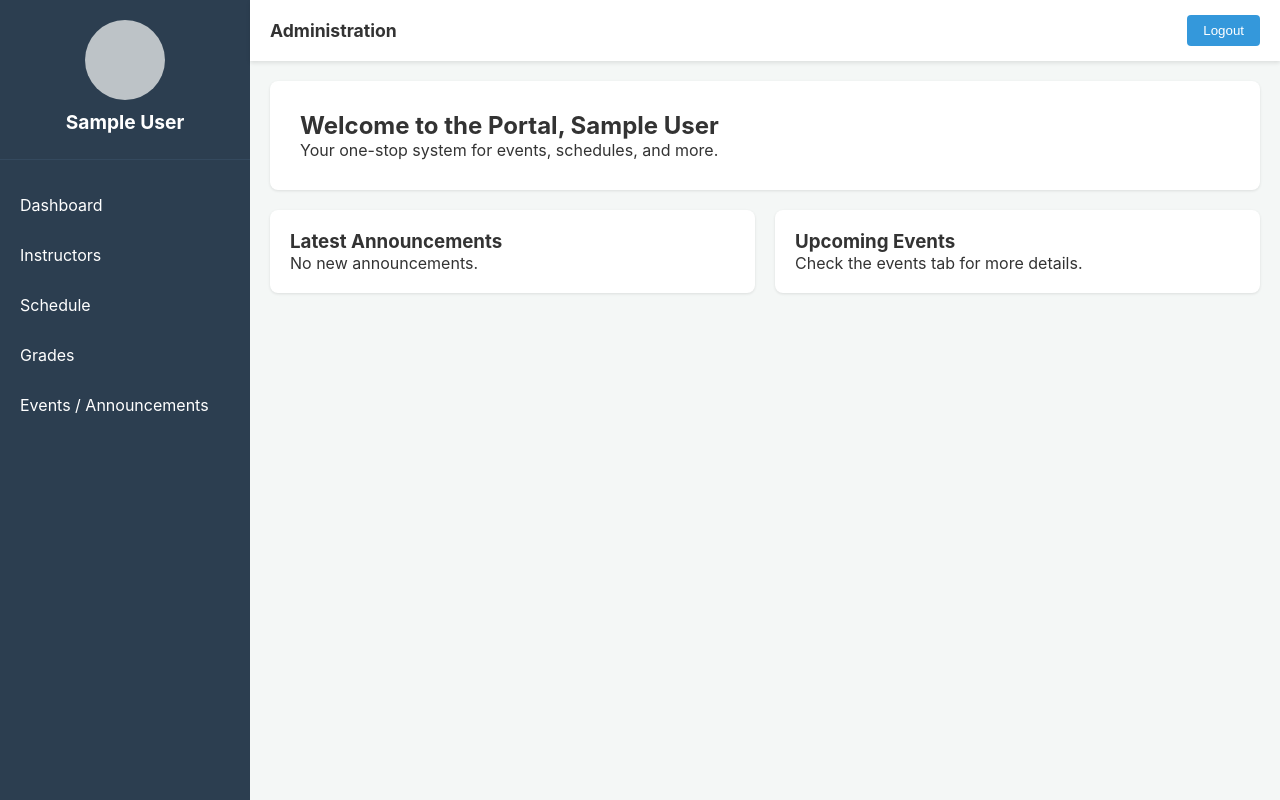
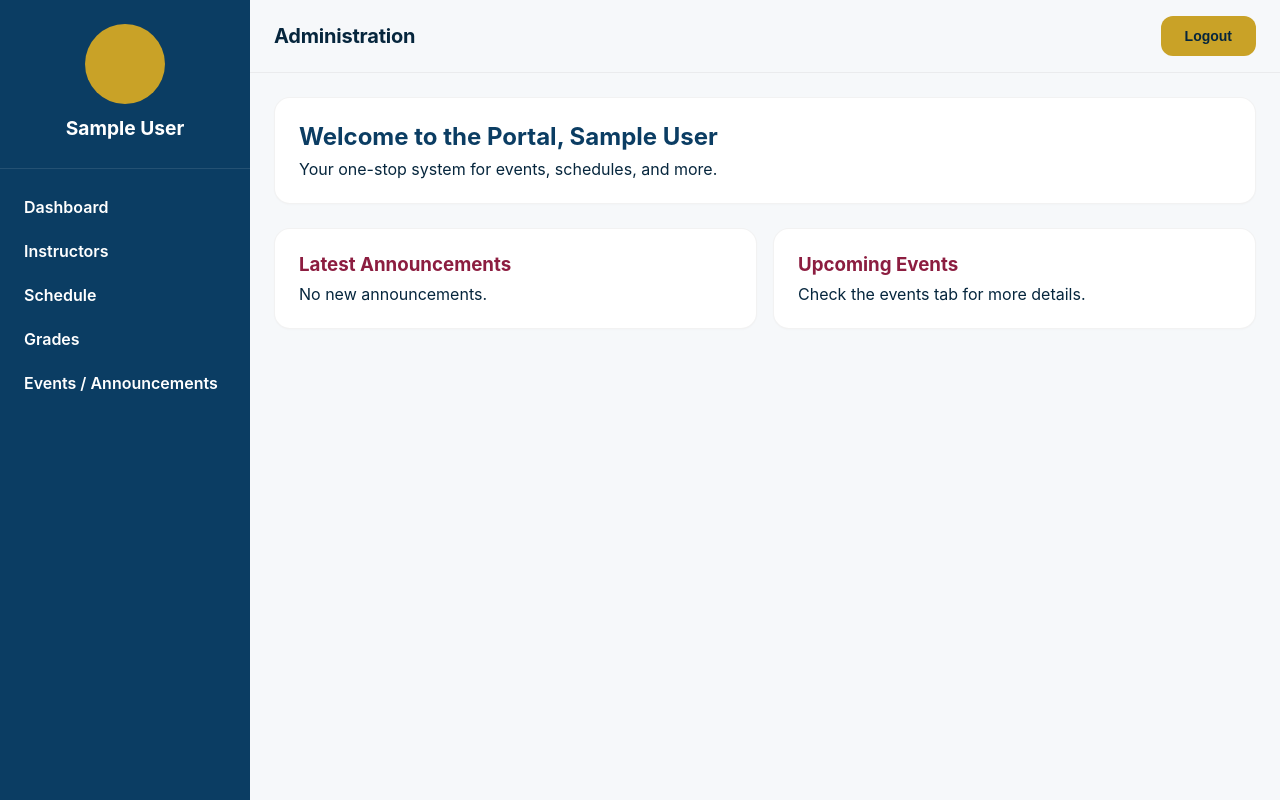
Before and after one commit to AspiringDeveloperCapu/SoftwareEngineer-FinalOutput-SCJEWebApp, a React (Vite) app in the folder frontend/: page /dashboard in a window 1280 px wide. Built offline with nearby package versions, Linux system fonts and the light colour scheme; sample sign-in values are in the browser's storage.

Commit message:
Apply SCJE Flutter app theme (Navy, Crimson, Gold palette)

```diff
--- a/frontend/src/index.css
+++ b/frontend/src/index.css
@@ -6,8 +6,8 @@
 
 body {
   font-family: -apple-system, BlinkMacSystemFont, "Segoe UI", Roboto, Helvetica, Arial, sans-serif;
-  background-color: #f4f7f6;
-  color: #333;
+  background-color: #F6F8FA; /* AppColors.surfaceLight */
+  color: #06263D; /* AppColors.navyDeep */
 }
 
 .app-container {
@@ -17,15 +17,15 @@ body {
 
 .drawer {
   width: 250px;
-  background-color: #2c3e50;
+  background-color: #0B3D63; /* AppColors.navy */
   color: white;
   display: flex;
   flex-direction: column;
 }
 
 .user-info {
-  padding: 20px;
-  border-bottom: 1px solid #34495e;
+  padding: 24px; /* Insets.xl */
+  border-bottom: 1px solid rgba(255, 255, 255, 0.1);
   text-align: center;
 }
 
@@ -33,33 +33,35 @@ body {
   width: 80px;
   height: 80px;
   border-radius: 50%;
-  background-color: #bdc3c7;
-  margin: 0 auto 10px;
+  background-color: #C9A227; /* AppColors.gold */
+  margin: 0 auto 12px;
 }
 
 .user-info h2 {
   font-size: 1.2rem;
-  margin-bottom: 5px;
+  margin-bottom: 4px;
+  font-weight: 700;
 }
 
 .user-info p {
   font-size: 0.9rem;
-  color: #bdc3c7;
+  color: rgba(255, 255, 255, 0.8);
 }
 
 .menu ul {
   list-style: none;
-  padding: 20px 0;
+  padding: 16px 0;
 }
 
 .menu li {
-  padding: 15px 20px;
+  padding: 12px 24px;
   cursor: pointer;
   transition: background 0.3s;
+  font-weight: 600;
 }
 
 .menu li:hover {
-  background-color: #34495e;
+  background-color: #06263D; /* AppColors.navyDeep */
 }
 
 .main-content {
@@ -69,49 +71,69 @@ body {
 }
 
 .navbar {
-  background-color: #fff;
-  padding: 15px 20px;
+  background-color: #F6F8FA;
+  padding: 16px 24px;
   display: flex;
   justify-content: space-between;
   align-items: center;
-  box-shadow: 0 2px 4px rgba(0,0,0,0.1);
+  border-bottom: 1px solid rgba(0,0,0,0.05);
 }
 
 .nav-title {
-  font-weight: bold;
-  font-size: 1.1rem;
+  font-weight: 700;
+  font-size: 1.25rem;
+  letter-spacing: -0.2px;
 }
 
 .login-btn {
-  background-color: #3498db;
-  color: white;
+  background-color: #C9A227; /* AppColors.gold */
+  color: #06263D;
   border: none;
-  padding: 8px 16px;
-  border-radius: 4px;
+  padding: 12px 24px;
+  border-radius: 12px; /* Corners.md */
   cursor: pointer;
+  font-weight: 700;
+  font-size: 14px;
+  transition: opacity 0.2s;
+}
+
+.login-btn:hover {
+  opacity: 0.9;
 }
 
 .dashboard-body {
-  padding: 20px;
+  padding: 24px; /* Insets.xl */
 }
 
 .hero {
   background-color: #fff;
-  padding: 30px;
-  border-radius: 8px;
-  margin-bottom: 20px;
-  box-shadow: 0 1px 3px rgba(0,0,0,0.1);
+  padding: 24px;
+  border-radius: 16px; /* Corners.lg */
+  margin-bottom: 24px;
+  border: 1px solid rgba(0,0,0,0.05);
+  box-shadow: 0 1px 2px rgba(0,0,0,0.02);
+}
+
+.hero h1 {
+  color: #0B3D63;
+  margin-bottom: 8px;
 }
 
 .content-grid {
   display: grid;
   grid-template-columns: 1fr 1fr;
-  gap: 20px;
+  gap: 16px; /* Insets.lg */
 }
 
 .card {
   background-color: #fff;
-  padding: 20px;
-  border-radius: 8px;
-  box-shadow: 0 1px 3px rgba(0,0,0,0.1);
+  padding: 24px;
+  border-radius: 16px; /* Corners.lg */
+  border: 1px solid rgba(0,0,0,0.05);
+  box-shadow: 0 1px 2px rgba(0,0,0,0.02);
 }
+
+.card h3 {
+  color: #8C1D40; /* AppColors.crimson */
+  margin-bottom: 8px;
+}
--- a/frontend/src/pages/Login.tsx
+++ b/frontend/src/pages/Login.tsx
@@ -41,26 +41,26 @@ export default function Login() {
   };
 
   return (
-    <div style={{ display: "flex", justifyContent: "center", alignItems: "center", height: "100vh", backgroundColor: "#f4f7f6" }}>
-      <div style={{ padding: "40px", backgroundColor: "white", borderRadius: "8px", boxShadow: "0 4px 6px rgba(0,0,0,0.1)", width: "100%", maxWidth: "400px" }}>
-        <h2 style={{ textAlign: "center", marginBottom: "20px" }}>SCJE / BSISM Login</h2>
+    <div style={{ display: "flex", justifyContent: "center", alignItems: "center", height: "100vh", backgroundColor: "#F6F8FA" }}>
+      <div style={{ padding: "32px", backgroundColor: "white", borderRadius: "16px", border: "1px solid rgba(0,0,0,0.05)", boxShadow: "0 1px 3px rgba(0,0,0,0.05)", width: "100%", maxWidth: "400px" }}>
+        <h2 style={{ textAlign: "center", marginBottom: "24px", color: "#0B3D63", fontWeight: 700 }}>SCJE / BSISM Login</h2>
 
         {/* Helper info for prototype */}
-        <div style={{ marginBottom: "20px", fontSize: "0.85rem", backgroundColor: "#e8f4f8", padding: "10px", borderRadius: "4px" }}>
-          <strong>Prototype Logins (password: password123):</strong><br />
-          - student_scje@chcc.edu.ph (Full Access)<br />
-          - guest@chcc.edu.ph (View Only)
+        <div style={{ marginBottom: "24px", fontSize: "0.85rem", backgroundColor: "#F6F8FA", padding: "16px", borderRadius: "12px", border: "1px solid rgba(0,0,0,0.05)" }}>
+          <strong style={{ color: "#06263D" }}>Prototype Logins (password: password123):</strong><br />
+          <span style={{ color: "#8C1D40" }}>- student_scje@chcc.edu.ph (Full Access)</span><br />
+          <span style={{ color: "#8C1D40" }}>- guest@chcc.edu.ph (View Only)</span>
         </div>
 
-        {error && <p style={{ color: "red", fontSize: "0.9rem", marginBottom: "15px" }}>{error}</p>}
+        {error && <p style={{ color: "#8C1D40", fontSize: "0.9rem", marginBottom: "16px", textAlign: "center" }}>{error}</p>}
 
-        <form onSubmit={handleLogin} style={{ display: "flex", flexDirection: "column", gap: "15px" }}>
+        <form onSubmit={handleLogin} style={{ display: "flex", flexDirection: "column", gap: "16px" }}>
           <input
             type="email"
             placeholder="Email (e.g. student_scje@chcc.edu.ph)"
             value={email}
             onChange={(e) => setEmail(e.target.value)}
-            style={{ padding: "10px", borderRadius: "4px", border: "1px solid #ccc" }}
+            style={{ padding: "16px", borderRadius: "12px", border: "1px solid rgba(0,0,0,0.1)", outlineColor: "#0B3D63", backgroundColor: "#F6F8FA" }}
             required
           />
           <input
@@ -68,10 +68,10 @@ export default function Login() {
             placeholder="Password"
             value={password}
             onChange={(e) => setPassword(e.target.value)}
-            style={{ padding: "10px", borderRadius: "4px", border: "1px solid #ccc" }}
+            style={{ padding: "16px", borderRadius: "12px", border: "1px solid rgba(0,0,0,0.1)", outlineColor: "#0B3D63", backgroundColor: "#F6F8FA" }}
             required
           />
-          <button type="submit" className="login-btn" style={{ padding: "12px", fontSize: "16px" }}>Login</button>
+          <button type="submit" className="login-btn" style={{ padding: "16px", fontSize: "16px", marginTop: "8px" }}>Login</button>
         </form>
       </div>
     </div>
```
